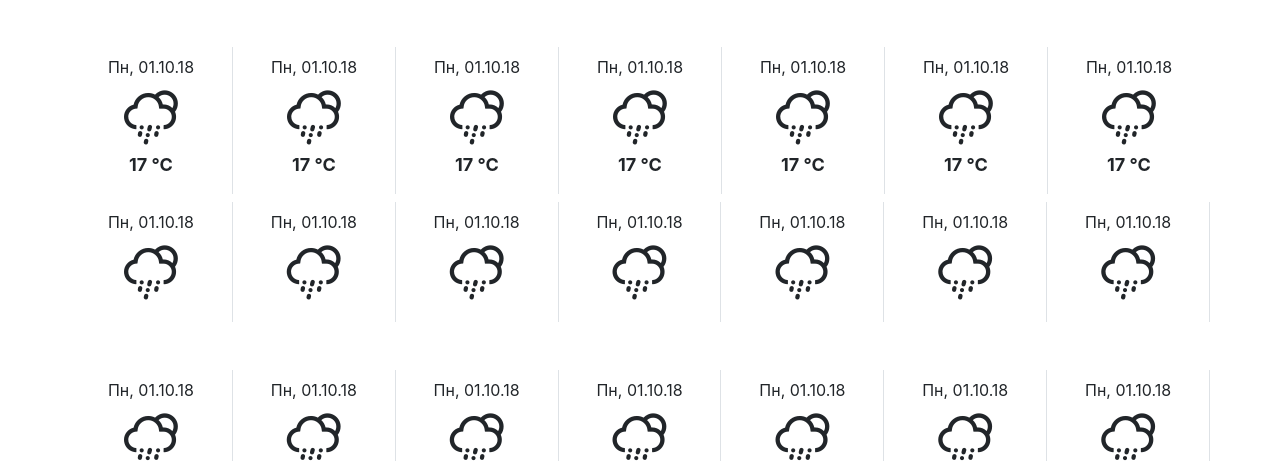
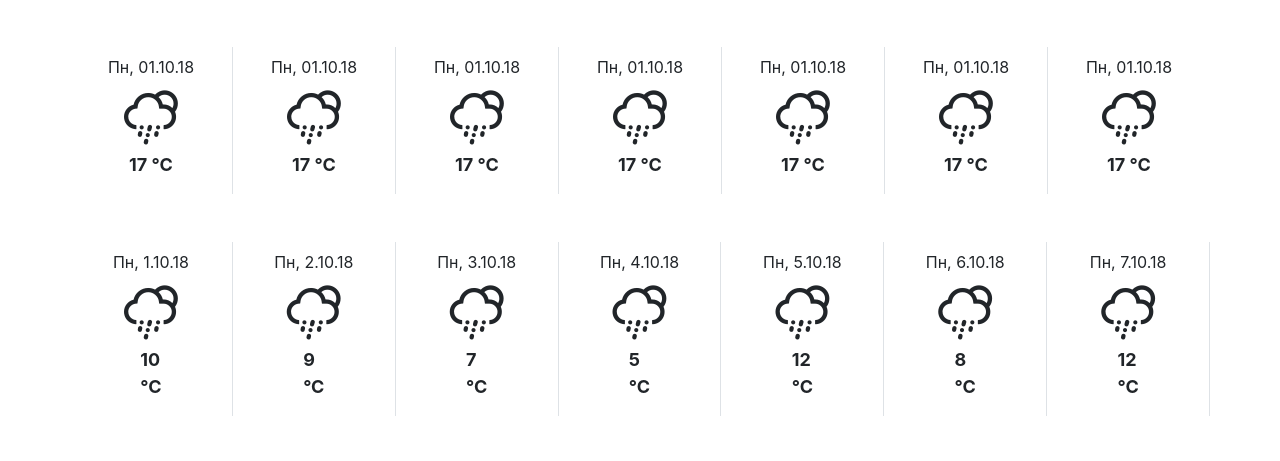
Before and after one commit to luzanikita/Weather_Forecast, a plain HTML site: page index.html in a window 1280 px wide. Shown: the part 339-800 px from the top of the page. Drawn offline with nearby package versions, Linux system fonts and the light colour scheme.

Commit message:
Add files via upload
Added random filling for grad. field for every day

```diff
--- a/index.html
+++ b/index.html
@@ -109,70 +109,73 @@
         </div>
 
         <script>
-            window.onload=function(){
-                for(var i = 0; i < 4; i++){
+            window.onload=function()
+            {
+                for(var i = 1; i <= 4; i++){
                     var
                     d = document.createElement('div');
-                    d.id = i;
+                    d.id = i+'div';
                     d.className = 'container my-5'
                     document.body.appendChild(d);
                     var
                     row = document.createElement('div');
                     row.id = i + 'row'
                     row.className = 'row align-items-center my-2'
-                    document.getElementById(i).appendChild(row)
-                    for(var j = 0; j < 7; j++)
+                    document.getElementById(i+'div').appendChild(row)
+                    for(var j = 1; j <= 7; j++)
                     {
 
                         var bord = document.createElement('div')
-                        bord.id = i + '' + j
+                        bord.id = ((i-1)*7 + j)
                         bord.className = 'col border-right'
                         document.getElementById(i + 'row').appendChild(bord)
 
-                        var row1 = document.createElement('div');
-                        row1.id = i + 'row' + 1 + '' + j
-                        row1.className = 'row my-2'
+                        var dataRow = document.createElement('div');
+                        dataRow.id = 'DatarRow' + ((i-1)*7 + j)
+                        dataRow.className = 'row my-2'
 
                         var span = document.createElement('div');
                         span.className = 'mx-auto'
-                        span.appendChild(document.createTextNode('Пн, 01.10.18'))
-                        row1.appendChild(span)
+                        span.appendChild(document.createTextNode('Пн, ' + ((i-1)*7 + j) + '.10.18'))
+                        dataRow.appendChild(span)
 
-                        var row2 = document.createElement('div');
-                        row2.id = i + 'row' + 2 + '' + j
-                        row2.className = 'row my-2'
+                        var icoRow = document.createElement('div');
+                        icoRow.id = 'IcoRow' + ((i-1)*7 + j)
+                        icoRow.className = 'row my-2'
 
                         var ico = document.createElement('i');
                         ico.id = 'month-ico'
                         ico.className = 'wi wi-night-sleet mx-auto'
-                        row2.appendChild(ico)
+                        icoRow.appendChild(ico)
 
-                        var row3 = document.createElement('div');
-                        row3.id = i + 'row' + 3 + '' + j
-                        row3.className = 'row my-3 month'
+                        var gradRow = document.createElement('div');
+                        gradRow.id = 'GradRow' + ((i-1)*7 + j)
+                        gradRow.className = 'row my-3 month'
 
-                        var inRow3 = document.createElement('div');
-                        inRow3.id = i + 'inRow3'
-                        inRow3.className = 'mx-auto'
+                        var inGradRow = document.createElement('div');
+                        inGradRow.id = 'inGradRow' + ((i-1)*7 + j)
+                        inGradRow.className = 'mx-auto'
 
                         var span1 = document.createElement('div');
-                        span1.appendChild(document.createTextNode('17'))
-                        inRow3.appendChild(span1)
+                        span1.appendChild(document.createTextNode(getRandomInt(5,15)))
+                        inGradRow.appendChild(span1)
 
                         var span2 = document.createElement('div');
                         span2.appendChild(document.createTextNode('°C'))
-                        inRow3.appendChild(span2)
+                        inGradRow.appendChild(span2)
 
-                        bord.appendChild(row1)
-                        bord.appendChild(row2)
-                        bord.appendChild(row3)
-
-
-
+                        gradRow.appendChild(inGradRow)
+                        bord.appendChild(dataRow)
+                        bord.appendChild(icoRow)
+                        bord.appendChild(gradRow)
 
                     }
                 }
 
+            }
+
+            function getRandomInt(min, max) {
+                return Math.floor(Math.random() * (max - min)) + min;
             }
         </script>
         <div id = '1' class="container my-5">
```
